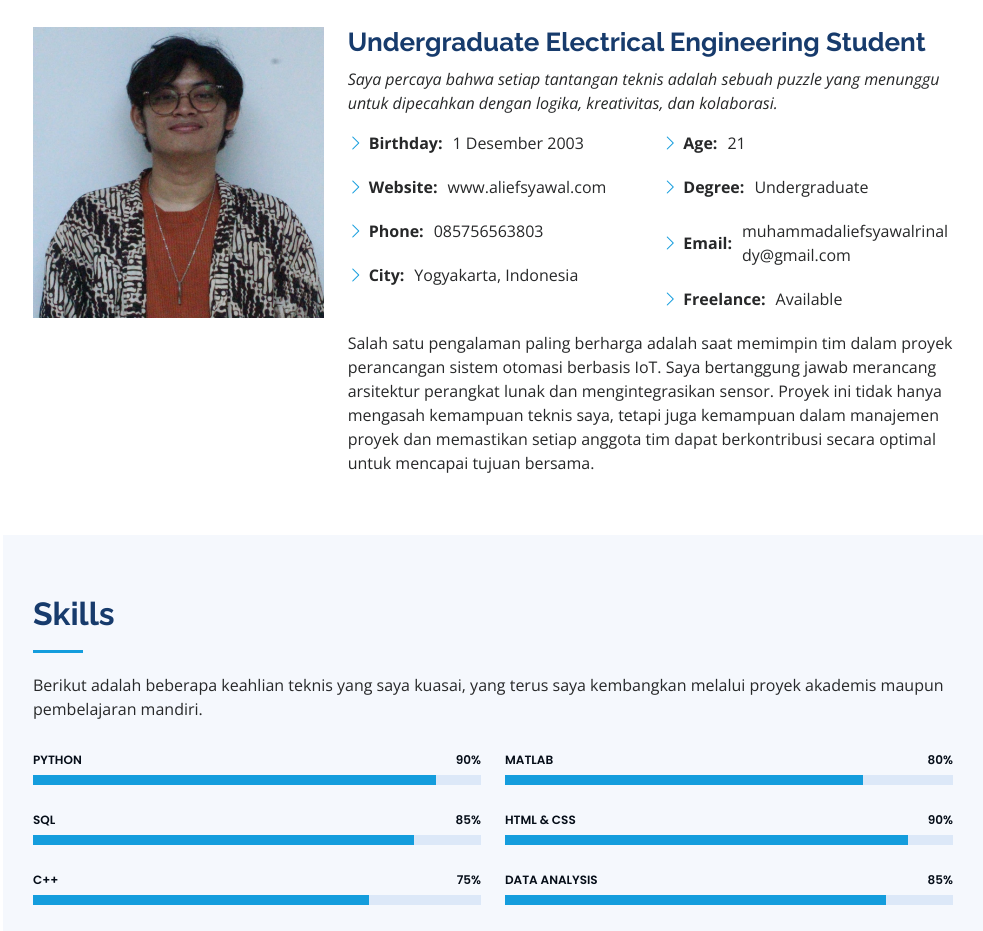
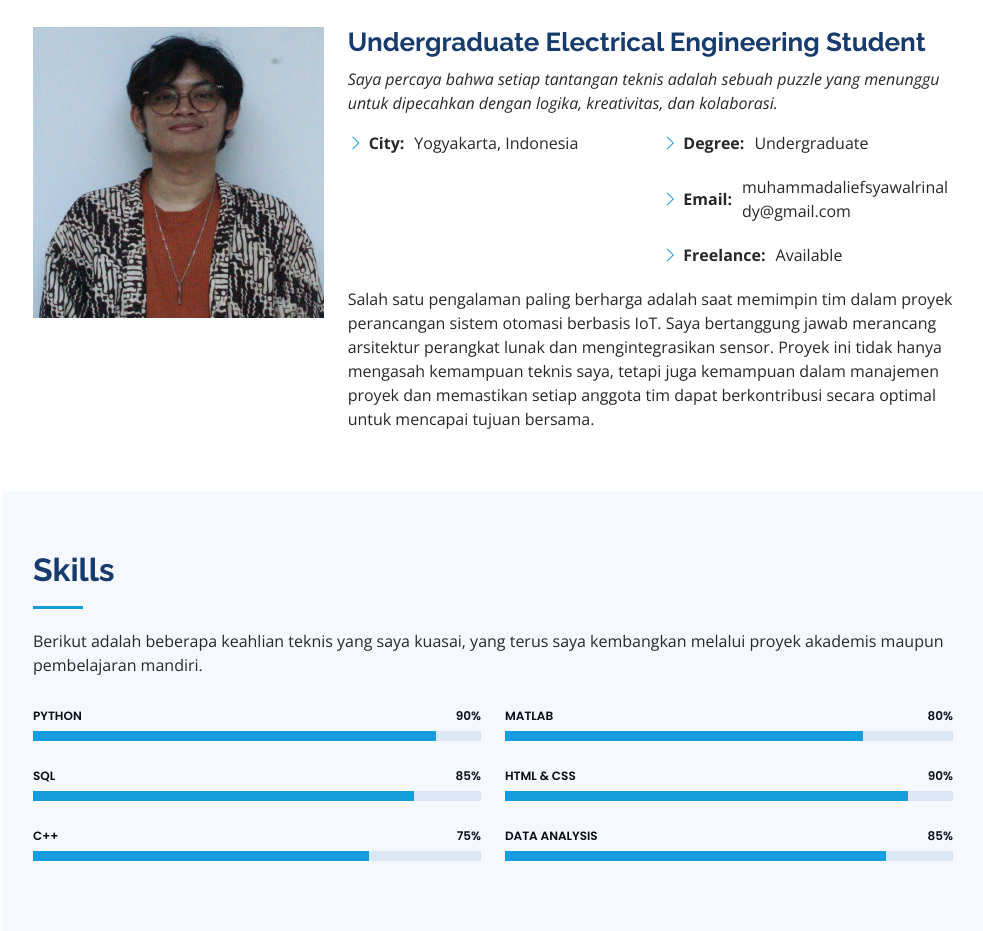
Before and after one commit to aliefsyawal1/portofoiosaya, a plain HTML site: page index.html in a window 1280 px wide. Shown: the part 1061-1992 px from the top of the page, without its empty margins (297-1280 px from the left). Drawn offline with nearby package versions, Linux system fonts and the light colour scheme.

Commit message:
Update index.html

```diff
--- a/index.html
+++ b/index.html
@@ -83,15 +83,11 @@
             <div class="row">
               <div class="col-lg-6">
                 <ul>
-                  <li><i class="bi bi-chevron-right"></i> <strong>Birthday:</strong> <span>1 Desember 2003</span></li>
-                  <li><i class="bi bi-chevron-right"></i> <strong>Website:</strong> <span>www.aliefsyawal.com</span></li>
-                  <li><i class="bi bi-chevron-right"></i> <strong>Phone:</strong> <span>085756563803</span></li>
                   <li><i class="bi bi-chevron-right"></i> <strong>City:</strong> <span>Yogyakarta, Indonesia</span></li>
                 </ul>
               </div>
               <div class="col-lg-6">
                 <ul>
-                  <li><i class="bi bi-chevron-right"></i> <strong>Age:</strong> <span>21</span></li>
                   <li><i class="bi bi-chevron-right"></i> <strong>Degree:</strong> <span>Undergraduate</span></li>
                   <li><i class="bi bi-chevron-right"></i> <strong>Email:</strong> <span>muhammadaliefsyawalrinaldy@gmail.com</span></li>
                   <li><i class="bi bi-chevron-right"></i> <strong>Freelance:</strong> <span>Available</span></li>
```
